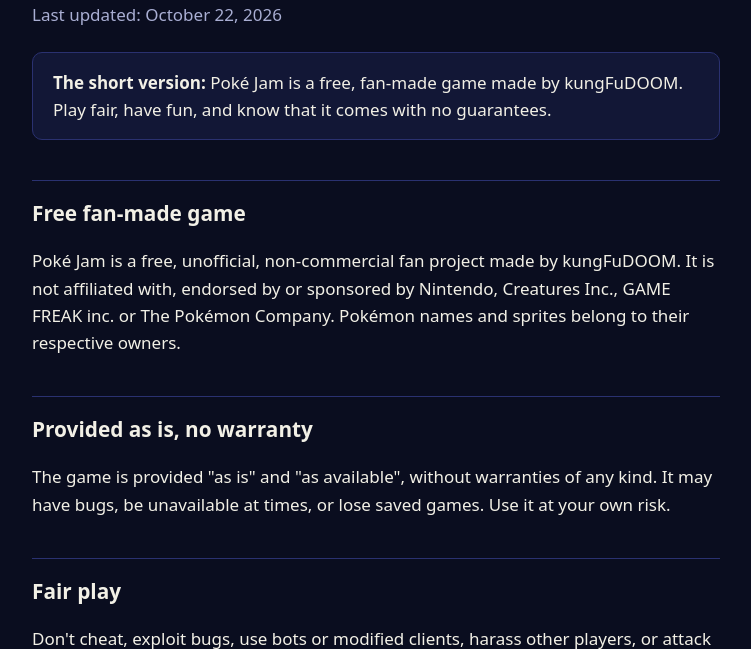
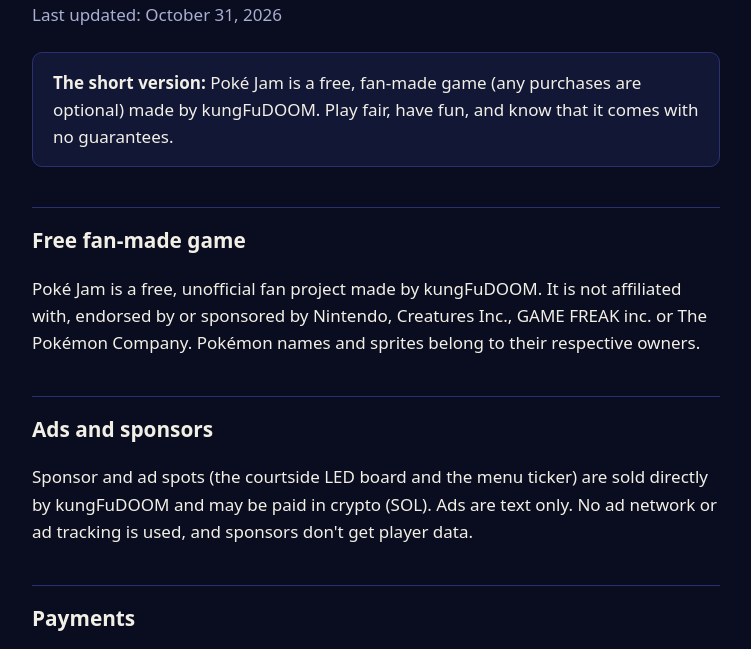
Before and after one commit to kungFuDOOM/PokeBasketball, a website: page public/terms.html in a window 1280 px wide. Shown: the part 135-784 px from the top of the page, without its empty margins (264-1015 px from the left). Drawn offline with Linux system fonts and the light colour scheme.

Commit message:
Privacy and Terms: ads, sponsors and optional crypto payments

```diff
--- a/public/terms.html
+++ b/public/terms.html
@@ -45,17 +45,23 @@
 <main>
   <p><a href="./">← Back to the game</a> · <a href="privacy.html">Privacy policy</a></p>
   <h1>Poké Jam terms of use</h1>
-  <p class="meta">Last updated: October 22, 2026</p>
+  <p class="meta">Last updated: October 31, 2026</p>
 
   <div class="summary">
-    <p><strong>The short version:</strong> Poké Jam is a free, fan-made game made by kungFuDOOM. Play fair, have fun, and know that it comes with no guarantees.</p>
+    <p><strong>The short version:</strong> Poké Jam is a free, fan-made game (any purchases are optional) made by kungFuDOOM. Play fair, have fun, and know that it comes with no guarantees.</p>
   </div>
 
   <h2>Free fan-made game</h2>
-  <p>Poké Jam is a free, unofficial, non-commercial fan project made by kungFuDOOM. It is not affiliated with, endorsed by or sponsored by Nintendo, Creatures Inc., GAME FREAK inc. or The Pokémon Company. Pokémon names and sprites belong to their respective owners.</p>
+  <p>Poké Jam is a free, unofficial fan project made by kungFuDOOM. It is not affiliated with, endorsed by or sponsored by Nintendo, Creatures Inc., GAME FREAK inc. or The Pokémon Company. Pokémon names and sprites belong to their respective owners.</p>
+
+  <h2>Ads and sponsors</h2>
+  <p>Sponsor and ad spots (the courtside LED board and the menu ticker) are sold directly by kungFuDOOM and may be paid in crypto (SOL). Ads are text only. No ad network or ad tracking is used, and sponsors don't get player data.</p>
+
+  <h2>Payments</h2>
+  <p>The game is free to play. Any purchases are optional. If optional paid items are offered, crypto payments go on-chain from your own wallet. We never hold your keys. Blockchain transactions are public and usually can't be reversed. Paid items and ad bookings are final unless the law says otherwise.</p>
 
   <h2>Provided as is, no warranty</h2>
-  <p>The game is provided "as is" and "as available", without warranties of any kind. It may have bugs, be unavailable at times, or lose saved games. Use it at your own risk.</p>
+  <p>The game is provided "as is" and "as available", without warranties of any kind. It may have bugs, be unavailable at times, or lose saved games. Use it at your own risk. We don't guarantee uptime.</p>
 
   <h2>Fair play</h2>
   <p>Don't cheat, exploit bugs, use bots or modified clients, harass other players, or attack or overload the site. We may block anyone who does.</p>
```
Also changed, not shown: public/privacy.html (+12 -6 lines).
